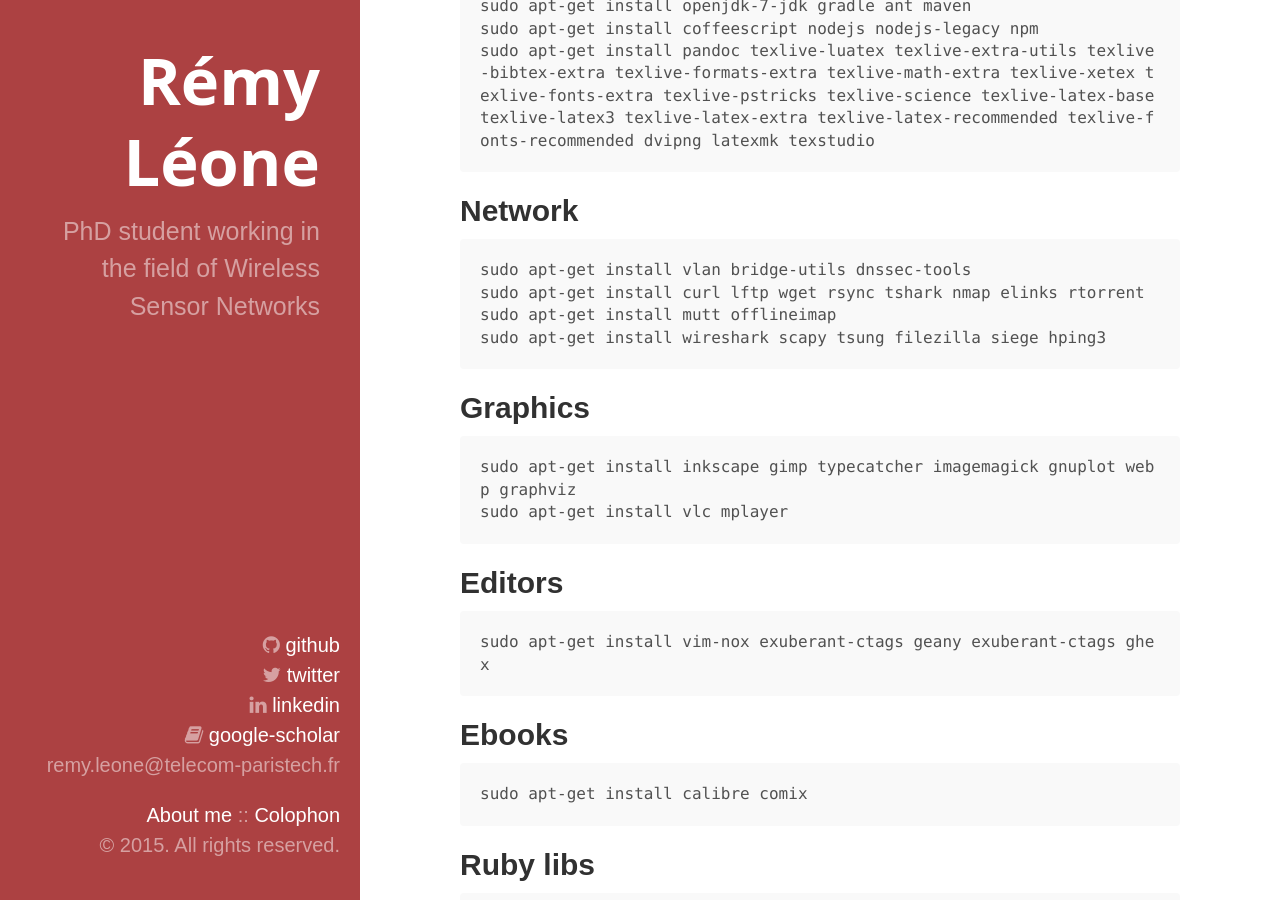
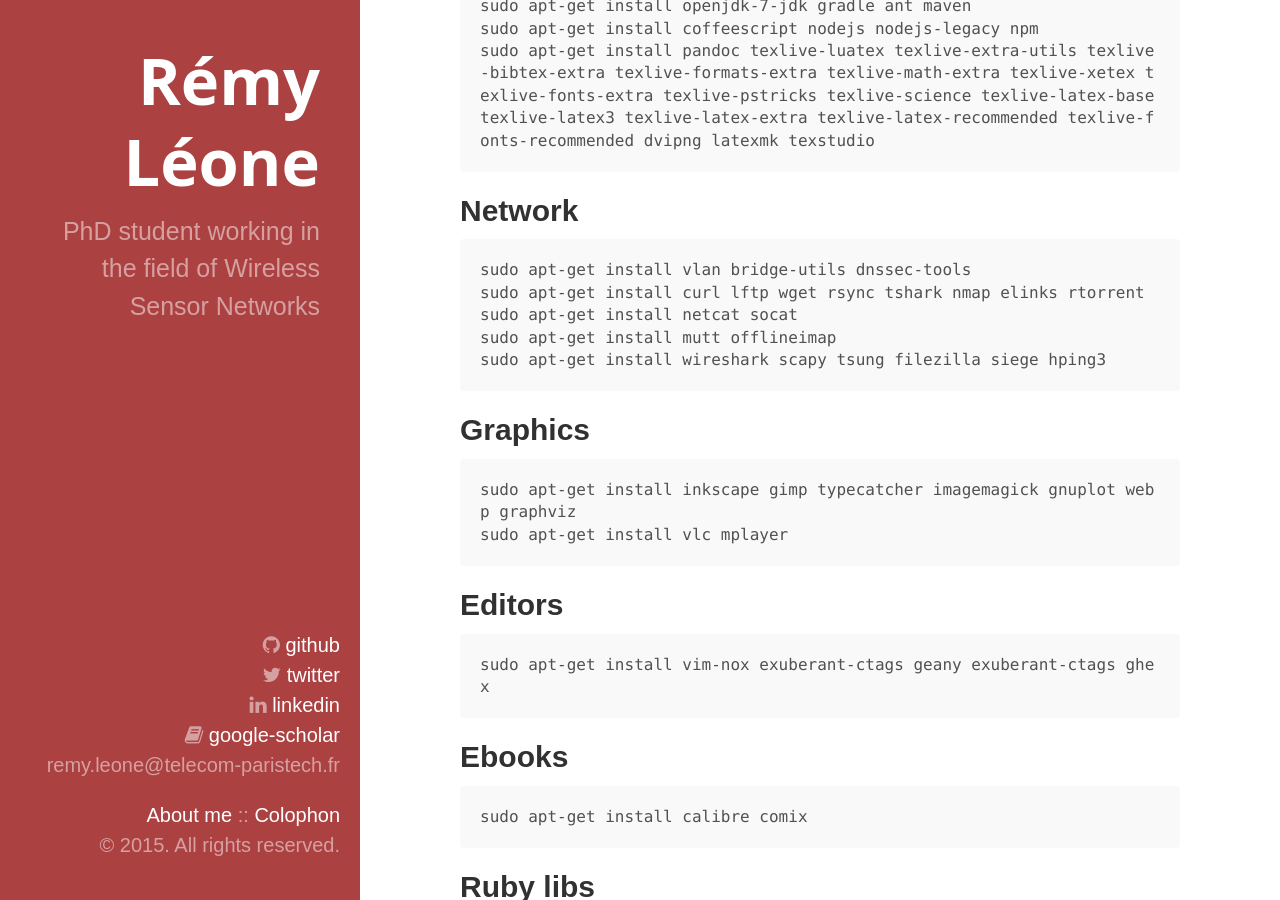
Before and after one commit to remyleone/remyleone.github.io, a Jekyll site: the page built from packages.md, in a window 1280 px wide and 900 px high, scrolled down 706 px. Built offline with Jekyll 4.4.1, drawn with Linux system fonts in a browser that asks for light colours; nearby versions of some CDN libraries.

Commit message:
Add socat and netcat

```diff
--- a/packages.md
+++ b/packages.md
@@ -35,6 +35,7 @@ Network
 
 	sudo apt-get install vlan bridge-utils dnssec-tools
 	sudo apt-get install curl lftp wget rsync tshark nmap elinks rtorrent
+	sudo apt-get install netcat socat
 	sudo apt-get install mutt offlineimap
 	sudo apt-get install wireshark scapy tsung filezilla siege hping3
 
```
